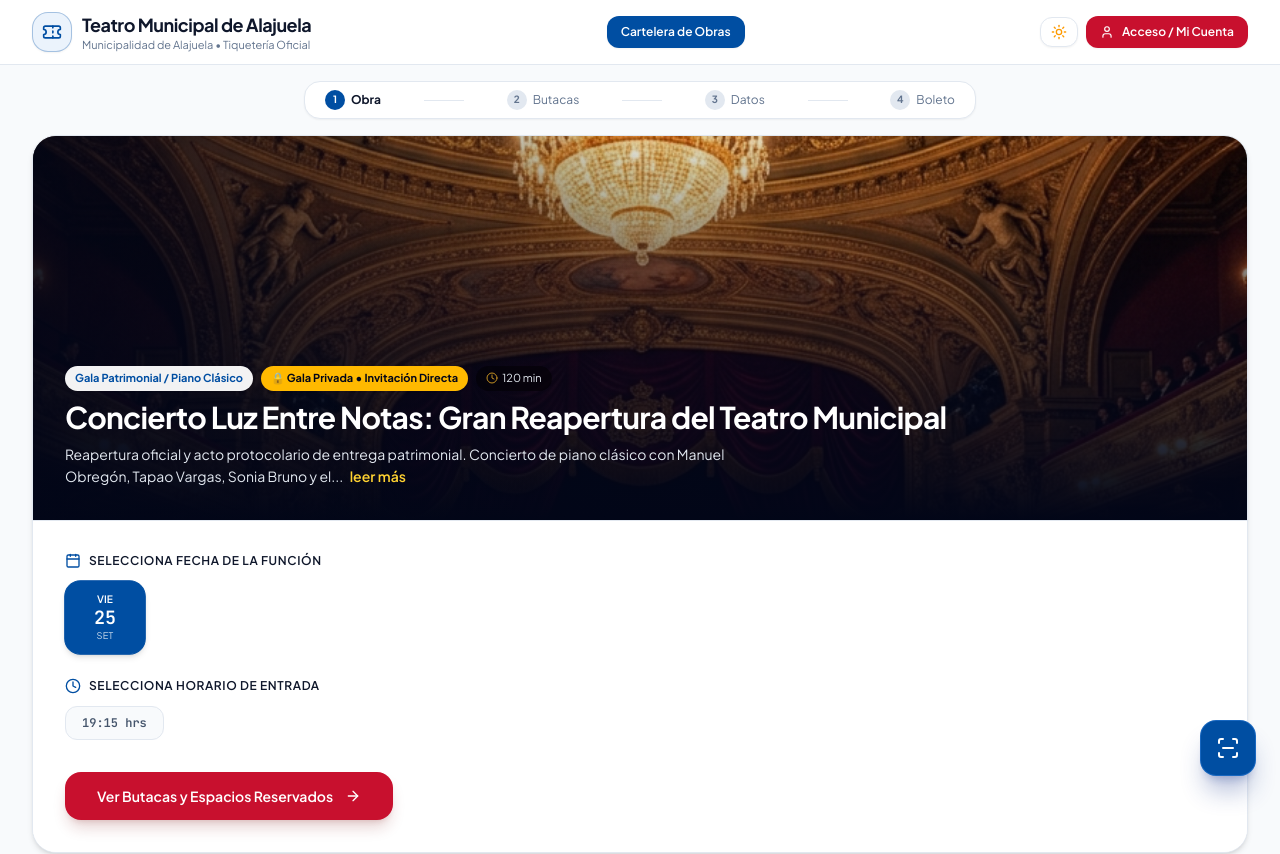
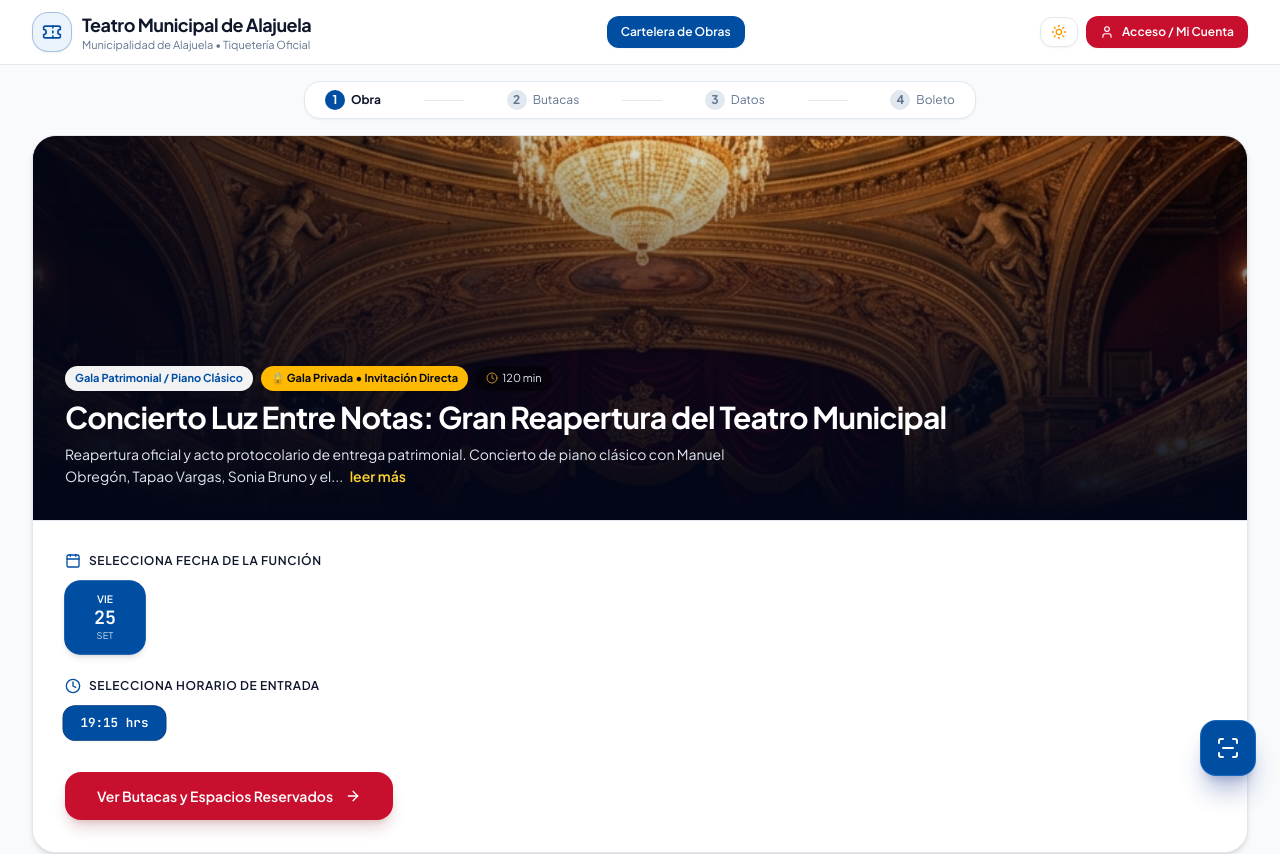
Before and after one commit to marcosromanv00/client-v7-saas-tickets, a React (Vite) app: page / in a window 1280 px wide. Shown: the top 854 px of the page. Built offline with nearby package versions, Linux system fonts and the light colour scheme.

Commit message:
feat(eventos): seleccionar automaticamente funcion activa segun la fecha del dia

```diff
--- a/src/features/acomodadores/AcomodadoresLiveView.tsx
+++ b/src/features/acomodadores/AcomodadoresLiveView.tsx
@@ -3,14 +3,15 @@ import { Search, Armchair, Grid } from "lucide-react";
 import { useTheaterStore } from "../tickets/useTheaterStore";
 import { AcomodadorFeedItem } from "./AcomodadorFeedItem";
 import { TheaterSeatMap } from "../seat-reservation/TheaterSeatMap";
+import { getDefaultActiveEventId, findActiveEventForDate } from "../tickets/event-date-utils";
 
 export const AcomodadoresLiveView: React.FC = () => {
   const store = useTheaterStore();
-  const [selectedEventId, setSelectedEventId] = useState(store.events[0]?.id || "");
+  const [selectedEventId, setSelectedEventId] = useState(() => getDefaultActiveEventId(store.events));
   const [searchQuery, setSearchQuery] = useState("");
   const [showOccupancyMap, setShowOccupancyMap] = useState(false);
 
-  const currentEvent = store.events.find((e) => e.id === selectedEventId) || store.events[0];
+  const currentEvent = store.events.find((e) => e.id === selectedEventId) || findActiveEventForDate(store.events) || store.events[0];
   const eventSeats = store.seatsByEvent[currentEvent.id] || [];
 
   const checkedInTickets = useMemo(() => {
--- a/src/features/admin/AdminDashboard.tsx
+++ b/src/features/admin/AdminDashboard.tsx
@@ -12,6 +12,7 @@ import { AuditLogViewer } from "../auth/AuditLogViewer";
 import { SeatMatrixDesigner } from "./SeatMatrixDesigner";
 import { computeDynamicCapacity } from "../tickets/capacity-calculator";
 import { TheaterEvent } from "../tickets/types";
+import { getDefaultActiveEventId, findActiveEventForDate } from "../tickets/event-date-utils";
 
 interface AdminDashboardProps {
   onOpenLoginModal: () => void;
@@ -20,12 +21,12 @@ interface AdminDashboardProps {
 export function AdminDashboard({ onOpenLoginModal }: AdminDashboardProps) {
   const store = useTheaterStore();
   const { currentUser, isSuperAdmin, isProducer, isStaff } = useAuthStore();
-  const [selectedEventId, setSelectedEventId] = useState(store.events[0]?.id || "");
+  const [selectedEventId, setSelectedEventId] = useState(() => getDefaultActiveEventId(store.events));
   const [isConfigOpen, setIsConfigOpen] = useState(false);
   const [isBraceletManagerOpen, setIsBraceletManagerOpen] = useState(false);
   const [subTab, setSubTab] = useState<"aforo" | "matriz" | "admins" | "auditoria">("aforo");
 
-  const currentEvent = store.events.find((e) => e.id === selectedEventId) || store.events[0];
+  const currentEvent = store.events.find((e) => e.id === selectedEventId) || findActiveEventForDate(store.events) || store.events[0];
   const eventSeats = store.seatsByEvent[currentEvent.id] || [];
   const capacity = computeDynamicCapacity(currentEvent, store.tickets, store.specialGuests, eventSeats);
 
--- a/src/features/qr-access/DoorScannerView.tsx
+++ b/src/features/qr-access/DoorScannerView.tsx
@@ -7,13 +7,14 @@ import { DoorOpticalScannerSection } from "./DoorOpticalScannerSection";
 import { AttendeeVerificationView } from "../attendee-verification/AttendeeVerificationView";
 import { BraceletCounterSection } from "../bracelet-counter/BraceletCounterSection";
 import { Ticket } from "../tickets/types";
+import { getDefaultActiveEventId, findActiveEventForDate } from "../tickets/event-date-utils";
 
 type DoorViewMode = "BRAZALETES" | "LIST" | "SCANNER";
 
 export function DoorScannerView() {
   const store = useTheaterStore();
-  const [selectedEventId, setSelectedEventId] = useState(store.events[0]?.id || "");
-  const currentEvent = store.events.find((e) => e.id === selectedEventId) || store.events[0];
+  const [selectedEventId, setSelectedEventId] = useState(() => getDefaultActiveEventId(store.events));
+  const currentEvent = store.events.find((e) => e.id === selectedEventId) || findActiveEventForDate(store.events) || store.events[0];
 
   const [viewMode, setViewMode] = useState<DoorViewMode>(() =>
     currentEvent.mode === "GENERAL_ADMISSION" || currentEvent.id === "evt-pato-barraza-26"
--- a/src/features/seat-reservation/PublicBookingFlow.tsx
+++ b/src/features/seat-reservation/PublicBookingFlow.tsx
@@ -3,6 +3,7 @@ import confetti from "canvas-confetti";
 import { toast } from "sonner";
 import { useTheaterStore } from "../tickets/useTheaterStore";
 import { Seat, TheaterEvent, Ticket } from "../tickets/types";
+import { findActiveEventForDate } from "../tickets/event-date-utils";
 import { Step1ShowSelection } from "./Step1ShowSelection";
 import { Step2SeatSelection } from "./Step2SeatSelection";
 import { Step3CheckoutForm } from "./Step3CheckoutForm";
@@ -16,15 +17,16 @@ interface PublicBookingFlowProps {
 
 export const PublicBookingFlow: React.FC<PublicBookingFlowProps> = ({ onOpenMyTickets }) => {
   const store = useTheaterStore();
+  const initialEvent = findActiveEventForDate(store.events) || store.events[0];
   const [currentStep, setCurrentStep] = useState<BookingStep>("show");
-  const [selectedEventId, setSelectedEventId] = useState<string>(store.events[0]?.id || "");
-  const [selectedDate, setSelectedDate] = useState<string>("2026-09-25");
-  const [selectedTime, setSelectedTime] = useState<string>("19:00");
+  const [selectedEventId, setSelectedEventId] = useState<string>(() => initialEvent?.id || "");
+  const [selectedDate, setSelectedDate] = useState<string>(() => initialEvent?.date || "2026-09-26");
+  const [selectedTime, setSelectedTime] = useState<string>(() => initialEvent?.time || "19:00");
   const [selectedSeatIds, setSelectedSeatIds] = useState<string[]>([]);
   const [issuedTickets, setIssuedTickets] = useState<Ticket[]>([]);
 
-  const selectedEvent = store.events.find((e) => e.id === selectedEventId) || store.events[0];
-  const seats = store.seatsByEvent[selectedEvent.id] || [];
+  const selectedEvent = store.events.find((e) => e.id === selectedEventId) || initialEvent;
+  const seats = store.seatsByEvent[selectedEvent?.id || ""] || [];
 
   const handleSelectEvent = (evt: TheaterEvent) => {
     setSelectedEventId(evt.id);
@@ -116,31 +118,23 @@ export const PublicBookingFlow: React.FC<PublicBookingFlowProps> = ({ onOpenMyTi
       )}
       {/* BARRA DE PROGRESO DE APP NATIVA */}
       <div className="flex items-center justify-between max-w-2xl mx-auto mb-4 px-3 sm:px-5 py-2 bg-white dark:bg-[#0b1a30] rounded-2xl border border-slate-200 dark:border-teatro-navy-border text-xs shadow-xs">
-        <button
-          type="button"
-          onClick={() => setCurrentStep("show")}
-          className="flex items-center gap-1.5 cursor-pointer"
-        >
-          <span className={`w-5 h-5 rounded-full flex items-center justify-center font-bold text-[10px] ${currentStep === "show" ? "bg-teatro-blue text-white" : "bg-emerald-600 text-white"}`}>1</span>
+        <button type="button" onClick={() => setCurrentStep("show")} className="flex items-center gap-1.5 cursor-pointer">
+          <span className={`w-5 h-5 rounded-full flex items-center justify-center font-bold text-2xs ${currentStep === "show" ? "bg-teatro-blue text-white" : "bg-emerald-600 text-white"}`}>1</span>
           <span className={`hidden sm:inline ${currentStep === "show" ? "font-bold text-slate-900 dark:text-white" : "text-slate-500"}`}>Obra</span>
         </button>
         <div className="h-px w-4 sm:w-10 bg-slate-200 dark:bg-slate-700" />
-        <button
-          type="button"
-          onClick={() => selectedEvent && setCurrentStep("seats")}
-          className="flex items-center gap-1.5 cursor-pointer"
-        >
-          <span className={`w-5 h-5 rounded-full flex items-center justify-center font-bold text-[10px] ${currentStep === "seats" ? "bg-teatro-blue text-white" : currentStep === "checkout" || currentStep === "success" ? "bg-emerald-600 text-white" : "bg-slate-200 dark:bg-slate-800 text-slate-500"}`}>2</span>
+        <button type="button" onClick={() => selectedEvent && setCurrentStep("seats")} className="flex items-center gap-1.5 cursor-pointer">
+          <span className={`w-5 h-5 rounded-full flex items-center justify-center font-bold text-2xs ${currentStep === "seats" ? "bg-teatro-blue text-white" : currentStep === "checkout" || currentStep === "success" ? "bg-emerald-600 text-white" : "bg-slate-200 dark:bg-slate-800 text-slate-500"}`}>2</span>
           <span className={`hidden sm:inline ${currentStep === "seats" ? "font-bold text-slate-900 dark:text-white" : "text-slate-500"}`}>Butacas</span>
         </button>
         <div className="h-px w-4 sm:w-10 bg-slate-200 dark:bg-slate-700" />
         <div className="flex items-center gap-1.5">
-          <span className={`w-5 h-5 rounded-full flex items-center justify-center font-bold text-[10px] ${currentStep === "checkout" ? "bg-teatro-blue text-white" : currentStep === "success" ? "bg-emerald-600 text-white" : "bg-slate-200 dark:bg-slate-800 text-slate-500"}`}>3</span>
+          <span className={`w-5 h-5 rounded-full flex items-center justify-center font-bold text-2xs ${currentStep === "checkout" ? "bg-teatro-blue text-white" : currentStep === "success" ? "bg-emerald-600 text-white" : "bg-slate-200 dark:bg-slate-800 text-slate-500"}`}>3</span>
           <span className={`hidden sm:inline ${currentStep === "checkout" ? "font-bold text-slate-900 dark:text-white" : "text-slate-500"}`}>Datos</span>
         </div>
         <div className="h-px w-4 sm:w-10 bg-slate-200 dark:bg-slate-700" />
         <div className="flex items-center gap-1.5">
-          <span className={`w-5 h-5 rounded-full flex items-center justify-center font-bold text-[10px] ${currentStep === "success" ? "bg-muni-red text-white shadow-xs" : "bg-slate-200 dark:bg-slate-800 text-slate-500"}`}>4</span>
+          <span className={`w-5 h-5 rounded-full flex items-center justify-center font-bold text-2xs ${currentStep === "success" ? "bg-muni-red text-white shadow-xs" : "bg-slate-200 dark:bg-slate-800 text-slate-500"}`}>4</span>
           <span className={`hidden sm:inline ${currentStep === "success" ? "font-bold text-muni-red dark:text-red-400" : "text-slate-500"}`}>Boleto</span>
         </div>
       </div>
@@ -157,7 +151,6 @@ export const PublicBookingFlow: React.FC<PublicBookingFlowProps> = ({ onOpenMyTi
           onProceedToSeats={() => setCurrentStep("seats")}
         />
       )}
-
       {currentStep === "seats" && (
         <Step2SeatSelection
           event={selectedEvent}
@@ -170,7 +163,6 @@ export const PublicBookingFlow: React.FC<PublicBookingFlowProps> = ({ onOpenMyTi
           onProceedToCheckout={() => setCurrentStep("checkout")}
         />
       )}
-
       {currentStep === "checkout" && (
         <Step3CheckoutForm
           event={selectedEvent}
@@ -182,7 +174,6 @@ export const PublicBookingFlow: React.FC<PublicBookingFlowProps> = ({ onOpenMyTi
           onSubmit={handleCheckoutSubmit}
         />
       )}
-
       {currentStep === "success" && (
         <Step4TicketSuccess
           tickets={issuedTickets}
--- a/src/features/taquilla-express/TaquillaExpressView.tsx
+++ b/src/features/taquilla-express/TaquillaExpressView.tsx
@@ -12,11 +12,12 @@ import { TheaterSeatMap } from "../seat-reservation/TheaterSeatMap";
 import { computeDynamicCapacity } from "../tickets/capacity-calculator";
 import { findNextBestAvailableSeat } from "../tickets/hybrid-seating-utils";
 import { Ticket, ZoneId, Seat } from "../tickets/types";
+import { getDefaultActiveEventId, findActiveEventForDate } from "../tickets/event-date-utils";
 import { toast } from "sonner";
 
 export function TaquillaExpressView() {
   const store = useTheaterStore();
-  const [selectedEventId, setSelectedEventId] = useState(store.events[0]?.id || "");
+  const [selectedEventId, setSelectedEventId] = useState(() => getDefaultActiveEventId(store.events));
   const [searchedTicket, setSearchedTicket] = useState<Ticket | null>(null);
   const [searchFeedback, setSearchFeedback] = useState<string | null>(null);
   const [isQuickRegisterOpen, setIsQuickRegisterOpen] = useState(false);
@@ -29,7 +30,7 @@ export function TaquillaExpressView() {
     store.checkAndReleaseUnclaimed();
   }, [selectedEventId]);
 
-  const currentEvent = store.events.find((e) => e.id === selectedEventId) || store.events[0];
+  const currentEvent = store.events.find((e) => e.id === selectedEventId) || findActiveEventForDate(store.events) || store.events[0];
   const eventSeats = store.seatsByEvent[currentEvent.id] || [];
   const capacity = computeDynamicCapacity(currentEvent, store.tickets, store.specialGuests, eventSeats);
 
--- /dev/null
+++ b/src/features/tickets/event-date-utils.ts
@@ -0,0 +1,42 @@
+import { TheaterEvent } from "./types";
+
+export function getTodayDateString(now: Date = new Date()): string {
+  const year = now.getFullYear();
+  const month = String(now.getMonth() + 1).padStart(2, "0");
+  const day = String(now.getDate()).padStart(2, "0");
+  return `${year}-${month}-${day}`;
+}
+
+export function findActiveEventForDate(
+  events: TheaterEvent[],
+  targetDate: string = getTodayDateString()
+): TheaterEvent | undefined {
+  if (!events || events.length === 0) return undefined;
+
+  // 1. Coincidencia exacta con la fecha principal de la función
+  const exactMatch = events.find((e) => e.date === targetDate);
+  if (exactMatch) return exactMatch;
+
+  // 2. Coincidencia con fechas adicionales de temporada
+  const multiDateMatch = events.find((e) =>
+    e.datesAvailable?.some((d) => d.date === targetDate)
+  );
+  if (multiDateMatch) return multiDateMatch;
+
+  // 3. Si hoy no hay función programada, seleccionar la función futura más próxima
+  const futureEvents = events
+    .filter((e) => e.date >= targetDate)
+    .sort((a, b) => a.date.localeCompare(b.date));
+  if (futureEvents.length > 0) return futureEvents[0];
+
+  // 4. Fallback al primer evento de la lista
+  return events[0];
+}
+
+export function getDefaultActiveEventId(
+  events: TheaterEvent[],
+  targetDate: string = getTodayDateString()
+): string {
+  const active = findActiveEventForDate(events, targetDate);
+  return active ? active.id : (events[0]?.id || "");
+}
```
Also changed, not shown: 1 other file (tests, documents, lock files or other folders).
